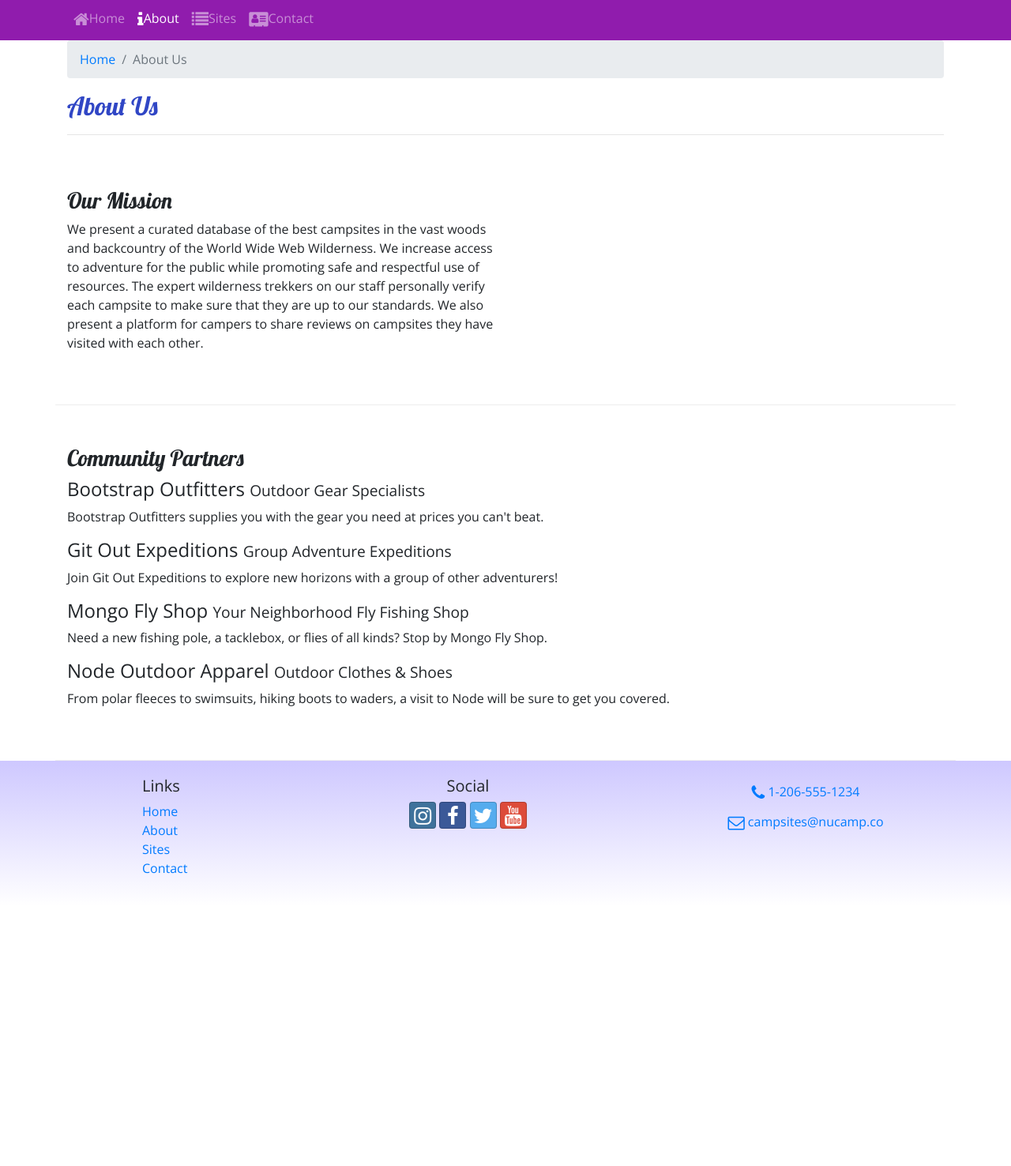
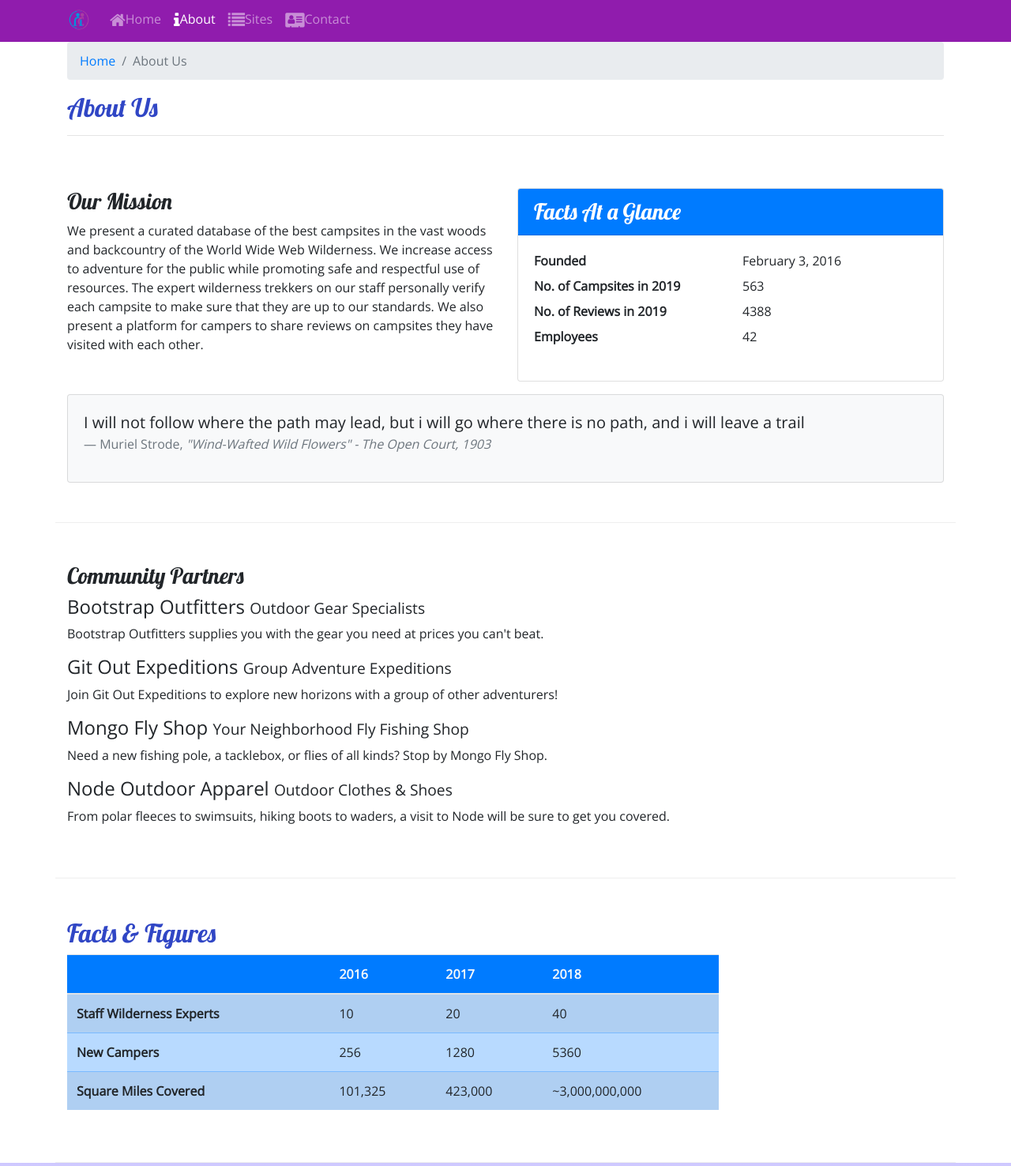
Before and after one commit to chikaosuagwu/Bootstrap_Project, a website: page aboutus.html in a window 1280 px wide. Shown: the part 167-1643 px from the top of the page at 79% size. Before the commit the page ends 1314 px from the top, so only its background shows below. Drawn offline with nearby package versions, Linux system fonts and the light colour scheme.

Commit message:
Cards, Tables, Images and Media

```diff
--- a/aboutus.html
+++ b/aboutus.html
@@ -32,6 +32,9 @@
     <header class="jumbotron jumbotron-fluid">
       <div class="container">
         <div class="row">
+          <div class="col-4 col-sm-3 col-md-2 align-self-center">
+            <a href="index.html"><img src="img/logo.png" class="img-fluid" alt="logo" /></a>
+          </div>
           <div class="col">
             <h1>NuCamp</h1>
             <h2>a better way to camp</h2>
@@ -42,8 +45,9 @@
 
     <nav class="navbar navbar-expand-sm navbar-dark sticky-top">
       <div class="container">
+        <a class="navbar-brand" href="index.html"><img src="img/logo.png" height="30" width="30" /></a>
         <button
-          class="navbar-toggler ml-auto"
+          class="navbar-toggler"
           type="button"
           data-toggle="collapse"
           data-target="#nucampNavbar"
@@ -102,6 +106,35 @@
             reviews on campsites they have visited with each other.
           </p>
         </div>
+        <div class="col-sm-6">
+          <div class="card">
+            <h3 class="card-header bg-primary text-white">Facts At a Glance</h3>
+            <div class="card-body">
+              <dl class="row">
+                <dt class="col-6">Founded</dt>
+                <dd class="col-6">February 3, 2016</dd>
+                <dt class="col-6">No. of Campsites in 2019</dt>
+                <dd class="col-6">563</dd>
+                <dt class="col-6">No. of Reviews in 2019</dt>
+                <dd class="col-6">4388</dd>
+                <dt class="col-6">Employees</dt>
+                <dd class="col-6">42</dd>
+              </dl>
+            </div>
+          </div>
+        </div>
+
+        <div class="col">
+          <div class="card bg-light mt-3">
+            <blockquote class="blockquote card-body">
+              <p class="mb-0">I will not follow where the path may lead, but i will go where there is no path, and i will leave a trail</p>
+              <footer class="blockquote-footer">Muriel Strode, <cite title="Source Title">"Wind-Wafted Wild Flowers" -
+                The Open Court, 1903
+              </cite>
+            </footer>
+            </blockquote>
+          </div>
+        </div>
       </div>
 
       <div class="row row-content">
@@ -134,9 +167,47 @@
           </p>
         </div>
       </div>
+
+      <div class="row row-content">
+        <div class="col-sm-9">
+          <h2>Facts &amp; Figures</h2>
+          <div class="table-responsive">
+            <table class="table table-striped">
+              <thead>
+                <tr class="bg-primary text-light">
+                  <th></th>
+                  <th>2016</th>
+                  <th>2017</th>
+                  <th>2018</th>
+                </tr>
+              </thead>
+              <tbody class="table-primary">
+                <tr>
+                  <th>Staff Wilderness Experts</th>
+                  <td>10</td>
+                  <td>20</td>
+                  <td>40</td>
+                </tr>
+                <tr>
+                  <th>New Campers</th>
+                  <td>256</td>
+                  <td>1280</td>
+                  <td>5360</td>
+                </tr>
+                <tr>
+                  <th>Square Miles Covered</th>
+                  <td>101,325</td>
+                  <td>423,000</td>
+                  <td>~3,000,000,000</td>
+                </tr>
+              </tbody>
+            </table>
+          </div>
+        </div>
+      </div>
     </div>
 
-    <footer>
+    <footer class="site-footer">
       <div class="container">
         <div class="row">
           <div class="col-4 col-sm-2 offset-1">
--- a/css/styles.css
+++ b/css/styles.css
@@ -16,7 +16,7 @@ header h2 {
     color: #CEC8FF
 }
 
-footer {
+.site-footer {
     background-image: linear-gradient(#CEC8FF, white);
     padding: 20px 0;
 }
```
Also changed, not shown: contactus.html (+6 -2 lines), index.html (+39 -9 lines), img/bootstrap-thumb.png (added), img/breadcrumb-trail-thumb.jpg (added), img/breadcrumb-trail.jpg (added), img/chrome-river-thumb.jpg (added), img/chrome-river.jpg (added), img/logo.png (added), img/react-lake-thumb.jpg (added), img/react-lake.jpg (added), 1 other file.
